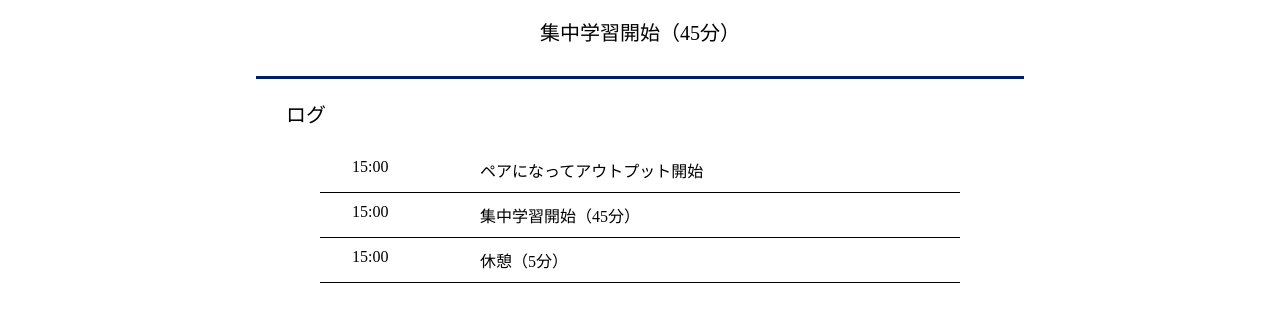
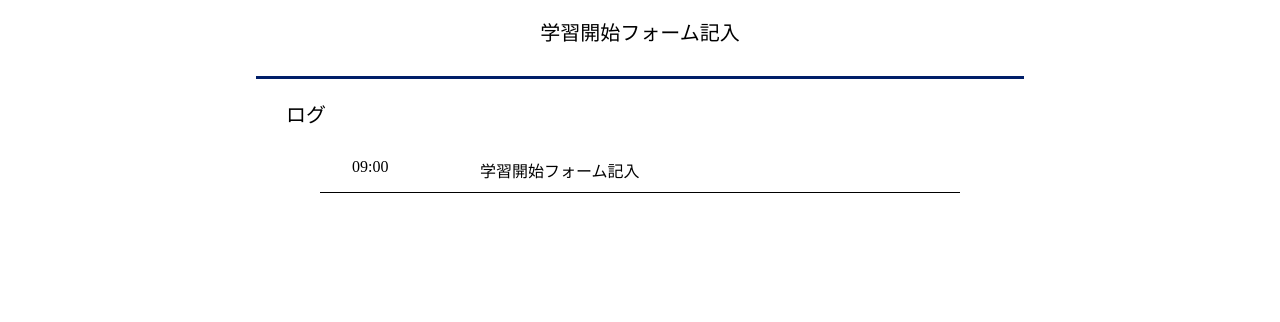
Before and after one commit to Smart-KojimaTakumi/notification, a plain HTML site: page index.html in a window 1280 px wide. Shown: the part 296-618 px from the top of the page. Drawn offline with Linux system fonts and the light colour scheme.

Commit message:
ログ機能実装完了

```diff
--- a/index.html
+++ b/index.html
@@ -5,8 +5,8 @@
   <meta name="viewport" content="width=device-width, initial-scale=1.0">
   <link rel="stylesheet" href="reset.css">
   <link rel="stylesheet" href="style.css">
-  <script src="clock.js"></script>
-  <script src="sound.js"></script>
+  <!-- <script src="clock.js"></script>
+  <script src="sound.js"></script> -->
   <script src="index.js"></script>
   <title>NOTIFICATION_App</title>
 </head>
@@ -23,18 +23,6 @@
     <div class="log-contents">
       <h2>ログ</h2>
       <ul id="log-list" class="log-list">
-        <li class="log-list-element">
-          <p class="time">15:00</p>
-          <p class="event">ペアになってアウトプット開始</p>
-        </li>
-        <li class="log-list-element">
-          <p class="time">15:00</p>
-          <p class="event">集中学習開始（45分）</p>
-        </li>
-        <li class="log-list-element">
-          <p class="time">15:00</p>
-          <p class="event">休憩（5分）</p>
-        </li>
       </ul>
     </div>
   </div>
--- a/index.js
+++ b/index.js
@@ -160,9 +160,12 @@ function clockUpdater() {
     // 時計の要素を取得
     const currentTimeElement = document.getElementById("current-time");
     let dateList = getDate();
-    getCurrentEventIndex(dateList);
+    const eventIndex = getCurrentEventIndex(dateList);
     // 初回更新
-    writeCurrentTimeTo(currentTimeElement);
+    writeCurrentTimeTo(currentTimeElement); // 時刻表示
+    addLogsBefore(eventIndex); // 過去ログ
+    const status = document.getElementById("current-status" );
+    status.textContent = date_event[eventIndex].event; // 現在のステータス
     // 1秒おきに時計を更新
     setInterval(() => {writeCurrentTimeTo(currentTimeElement)}, 1000)
 }
@@ -177,6 +180,7 @@ function checkDateEvent(dateList){
       console.log("ここでしゃべります");
       status.textContent = items.event;
       sound(items.voice);
+      addLogToList(items.time, items.event);
     }else{
       console.log("時間を見つけられませんでした。");
     }
@@ -260,4 +264,33 @@ function toTwoDigits(value) {
     return String(value).padStart(2, "0");
 }
 
+// ログをリストに追加する関数
+function addLogToList(time, log) {
+  const html = buildLogHtml(time,log);
+
+  const logList = document.getElementById("log-list");
+  logList.insertAdjacentHTML("afterbegin", html);
+}
+
+// 過去ログをすべて追加する関数
+function addLogsBefore(index) {
+  // イベントをindexまでループ
+  for (let i = 0; i < index + 1; i++) {
+    const event = date_event[i];
+    // 過去ログを追加
+    addLogToList(event.time, event.event);
+  }
+}
+
+function buildLogHtml(time,log){
+  return html = `
+    <li class="log-list-element">
+      <p class="time">${time}</p>
+      <p class="event">${log}</p>
+    </li>
+  `
+}
+
+
+
 window.addEventListener("load", clockUpdater);
```
Also changed, not shown: indexUsami.js (+10 -6 lines).
